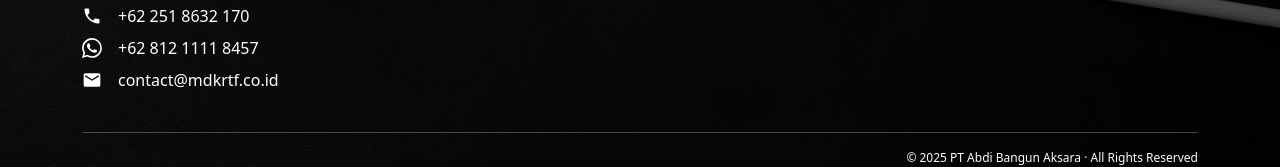
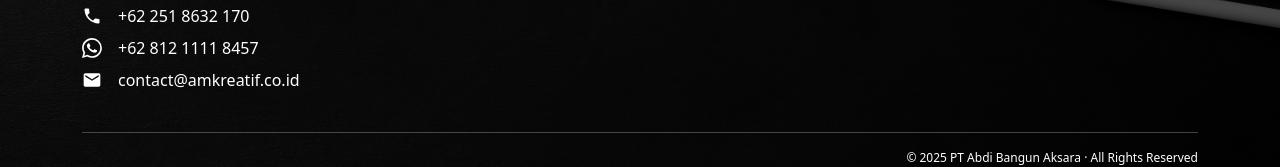
Before and after one commit to timmdkrtf/amkreatif, a React (Vite) app: page / in a window 1280 px wide. Shown: the part 2606-2773 px from the top of the page. Built offline with nearby package versions, Linux system fonts and the light colour scheme.

Commit message:
revisi footer

```diff
--- a/src/components/Footer.jsx
+++ b/src/components/Footer.jsx
@@ -33,7 +33,7 @@ export default function Footer(){
                             <li className="pb-2">
                                 <a href="mailto:contact@apostrof.co.id" target="_blank" style={{color: "white", textDecoration: "none"}}>
                                     <MdEmail className="me-3 fs-5" style={{ marginTop:"-3px" }} />
-                                    contact@mdkrtf.co.id
+                                    contact@amkreatif.co.id
                                 </a>
                             </li>
                         </ul>
```
